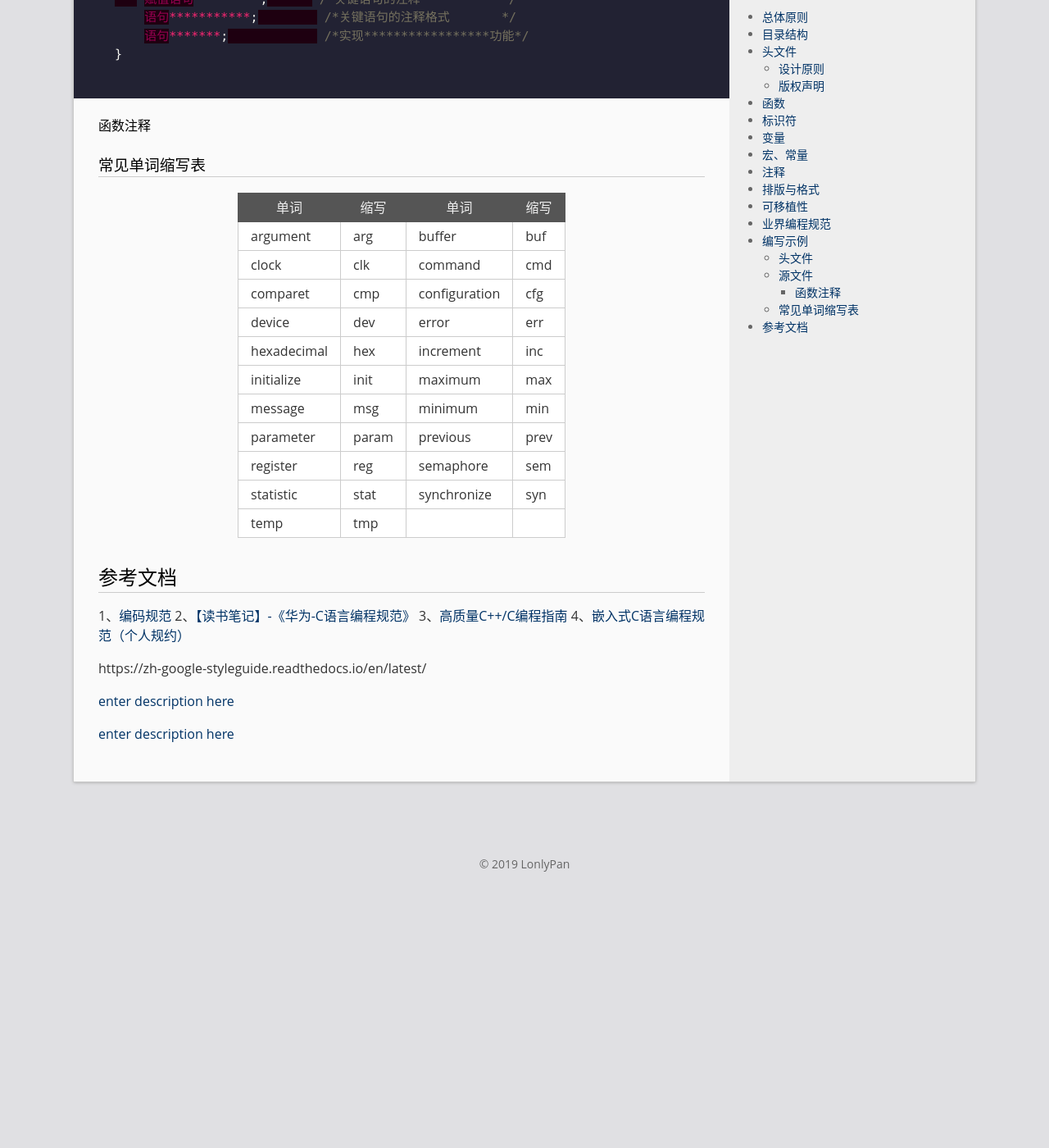
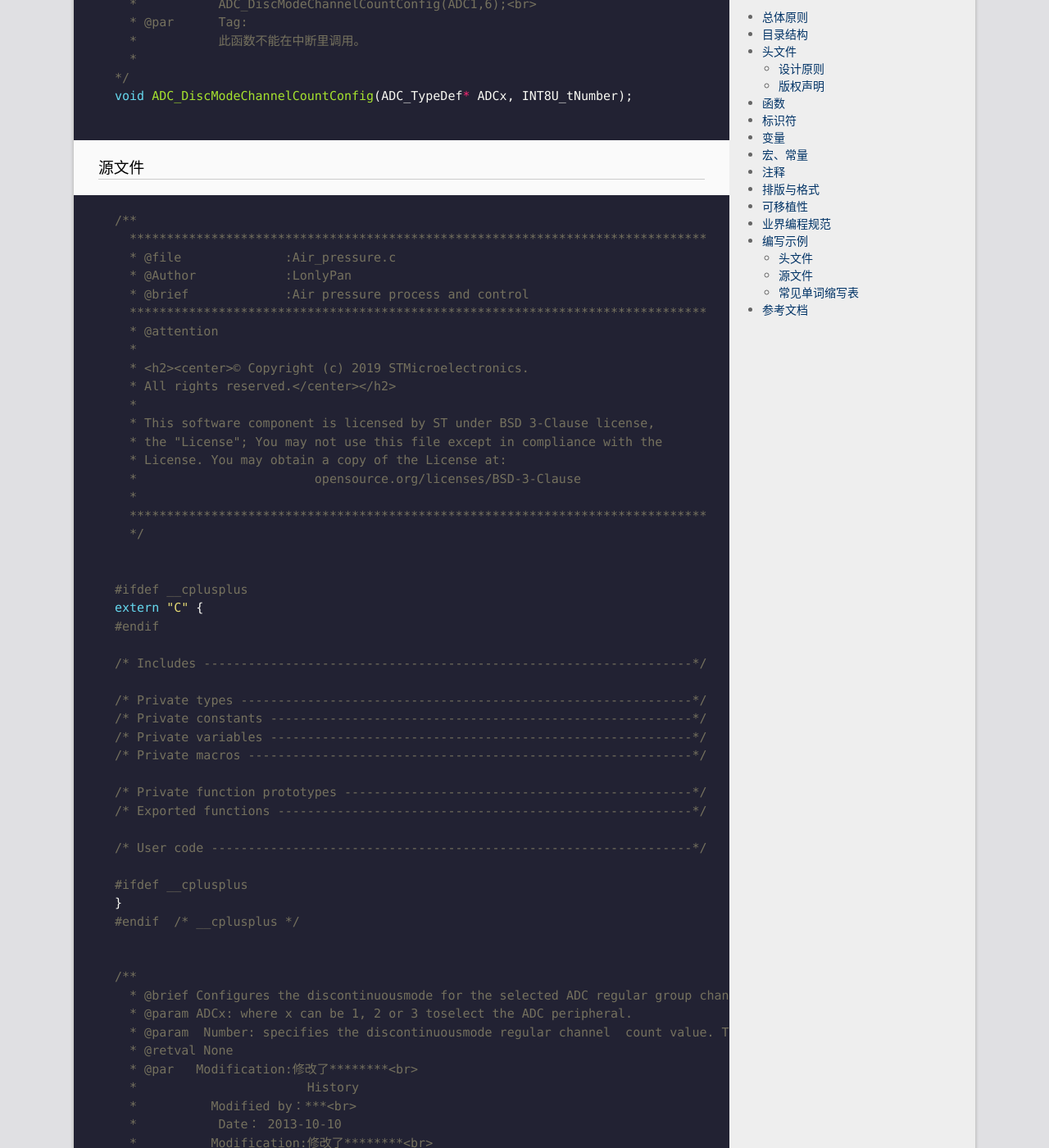
Before and after one commit to LonlyStack/LonlyPan.github.io, a Jekyll site: the page built from _posts/2019-9-3-编码规范.md, in a window 1280 px wide and 1400 px high, scrolled down 5156 px. Shown: the whole window at 82% size. Built offline with Jekyll 4.4.1, drawn with Linux system fonts in a browser that asks for light colours; before the commit the page ends 6280 px from its top, so only the background shows below that; some of the changed text lies outside the part shown.

Commit message:
修改文件: _posts/2019-9-3-编码规范.md

````diff
--- a/_posts/2019-9-3-编码规范.md
+++ b/_posts/2019-9-3-编码规范.md
@@ -131,20 +131,47 @@ categories:  C/C++
 *
 * @attention
 */
+/* Define to prevent recursive inclusion -------------------------------------*/
+#ifndef __XXX_XX_H
+#define __XXX_XX_H
 
-#ifndef GRAPHICS_H  // 防止graphics.h被重复引用
-#define GRAPHICS_H
+/* just for C/C++ Hybrid Programming*/
+#ifdef __cplusplus
+extern "C" {
+#endif
 
+/* Includes ------------------------------------------------------------------*/
 #include <math.h>       // 引用标准库的头文件
 …
 #include “myheader.h”   // 引用非标准库的头文件
-…
-void Function1(…);  // 全局函数声明
-…
+/* Private types -------------------------------------------------------------*/
 class Box               // 类结构声明
 {
 …
 };
+
+/* Exported types ------------------------------------------------------------*/
+/* Exported constants --------------------------------------------------------*/
+/* Exported variables --------------------------------------------------------*/
+/* Exported macro ------------------------------------------------------------*/
+
+/* Private function prototypes -----------------------------------------------*/
+/* Exported functions --------------------------------------------------------*/
+void Function1(…);  // 全局函数声明
+
+#ifdef __cplusplus
+}
+#endif  /* __cplusplus */
+
+#endif /* __XXX_XX_H */
+
+
+
+
+…
+
+…
+
 #endif
 
 
@@ -166,20 +193,60 @@ void ADC_DiscModeChannelCountConfig(ADC_TypeDef* ADCx, INT8U_tNumber);
 
 ### 源文件
 
-```c
+```c++
 /**
-  * @brief    Configures the discontinuousmode for the selected ADC regular group channel.
-  * @param   ADCx: where x can be 1, 2 or 3 toselect the ADC peripheral.
-  * @param   Number: specifies the discontinuousmode regular channel  count value. This number must bebetween 1 and 8.
-  * @retval   None
-  * @par     Modification:修改了********<br>
+  ******************************************************************************
+  * @file              :Air_pressure.c
+  * @Author            :LonlyPan
+  * @brief             :Air pressure process and control
+  ******************************************************************************
+  * @attention
+  *
+  * <h2><center>© Copyright (c) 2019 STMicroelectronics.
+  * All rights reserved.</center></h2>
+  *
+  * This software component is licensed by ST under BSD 3-Clause license,
+  * the "License"; You may not use this file except in compliance with the
+  * License. You may obtain a copy of the License at:
+  *                        opensource.org/licenses/BSD-3-Clause
+  *
+  ******************************************************************************
+  */
+
+
+#ifdef __cplusplus
+extern "C" {
+#endif
+
+/* Includes ------------------------------------------------------------------*/
+
+/* Private types -------------------------------------------------------------*/
+/* Private constants ---------------------------------------------------------*/
+/* Private variables ---------------------------------------------------------*/
+/* Private macros ------------------------------------------------------------*/
+
+/* Private function prototypes -----------------------------------------------*/
+/* Exported functions --------------------------------------------------------*/
+
+/* User code -----------------------------------------------------------------*/
+
+#ifdef __cplusplus
+}
+#endif  /* __cplusplus */
+
+
+/**
+  * @brief Configures the discontinuousmode for the selected ADC regular group channel.
+  * @param ADCx: where x can be 1, 2 or 3 toselect the ADC peripheral.
+  * @param  Number: specifies the discontinuousmode regular channel  count value. This number must bebetween 1 and 8.
+  * @retval None
+  * @par   Modification:修改了********<br>
   *                       History
   *          Modified by：***<br>
   *           Date： 2013-10-10
   *          Modification:修改了********<br>
-  *
+  * 注意注释内容对齐，最少空一格，注释语句首字大写。多个参数另起一行写。
   */
-
 void ADC_DiscModeChannelCountConfig(ADC_TypeDef*ADCx, INT8U_t Number)
 {
     赋值语句*********;       /*关键语句的注释           */
@@ -188,9 +255,6 @@ void ADC_DiscModeChannelCountConfig(ADC_TypeDef*ADCx, INT8U_t Number)
 }
 
 ```
-
-
-#### 函数注释
 
 ### 常见单词缩写表
 
````
